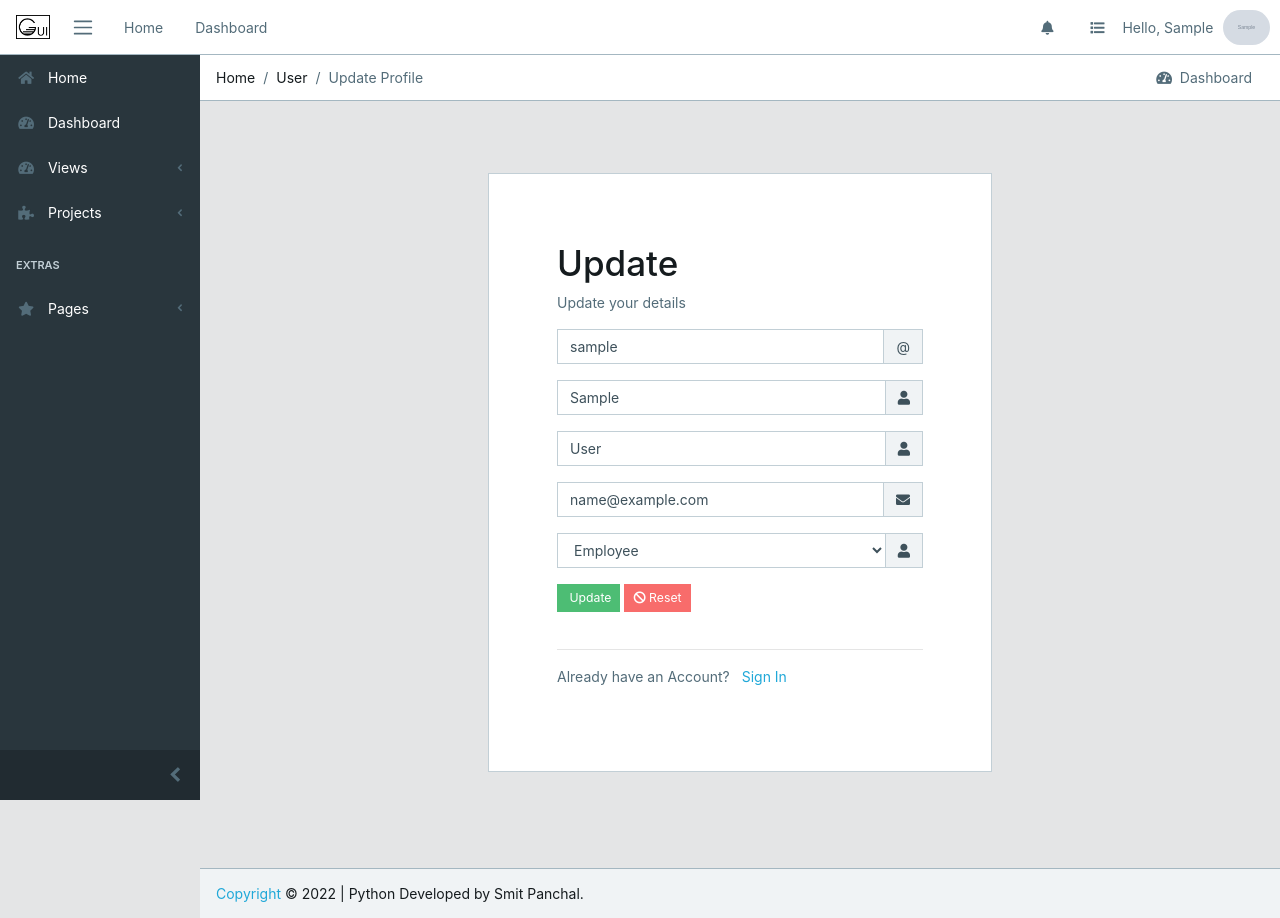
After one commit to Fly-Pig00/projects-management-system-django, a Django app: page /user/update-profile/1 in a window 1280 px wide. The commit adds this page. Run offline with Django 4.2, Linux system fonts and the light colour scheme; a user stored in the database is signed in; tables that the repository leaves empty hold one stand-in row (values such as "Sample post"); grey boxes marked "Sample" are stand-in pictures; some libraries are stand-ins or nearby versions.

Commit message:
update-profile-added

```diff
--- a/project_ms/user/forms.py
+++ b/project_ms/user/forms.py
@@ -86,3 +86,62 @@ class ProfilePictureForm(forms.Form):
         super(ProfilePictureForm, self).__init__(*args, **kwargs)
         self.fields['img'].widget.attrs['class'] = 'custom-file-input'
         self.fields['img'].widget.attrs['id'] = 'validatedCustomFile'
+
+class ProfileUpdateForm(forms.ModelForm):
+
+    email = forms.EmailField(label='E-mail', required=True)
+    type = forms.ChoiceField(choices=employment_type)
+
+    class Meta:
+        model = User
+        fields = {
+            'username',
+            'first_name',
+            'last_name',
+            'email',
+            'type',
+            # 'password1',
+            # 'password2',
+        }
+
+        labels = {
+            'username' : 'Username',
+            'first_name': 'Name',
+            'last_name': 'Last Name',
+            # 'password1' : 'Password',
+            # 'password2' : 'Confirm Password',
+        }
+    def save(self, commit=True):
+        user = super(ProfileUpdateForm, self).save(commit=False)
+        user.username = self.cleaned_data['username']
+        user.first_name = self.cleaned_data['first_name']
+        user.last_name = self.cleaned_data['last_name']
+        user.type = self.cleaned_data['type']
+        user.email = self.cleaned_data['email']
+        em_type = self.cleaned_data['type']
+        print(em_type)
+
+        if commit:
+            user.save()
+            user_profile = UserProfile.objects.filter(user_id = user.id).update(user=user, type = em_type)
+            # user_profile = UserProfile.objects.update(user=user, type = em_type)
+            # user_profile.save()
+
+        return user
+
+    def __init__(self, *args, **kwargs):
+        super(ProfileUpdateForm, self).__init__(*args, **kwargs)
+        self.fields['username'].widget.attrs['class'] = 'form-control'
+        self.fields['username'].widget.attrs['placeholder'] = 'Username'
+        self.fields['first_name'].widget.attrs['class'] = 'form-control'
+        self.fields['first_name'].widget.attrs['placeholder'] = 'First name'
+        self.fields['last_name'].widget.attrs['class'] = 'form-control'
+        self.fields['last_name'].widget.attrs['placeholder'] = 'Last name'
+        self.fields['email'].widget.attrs['class'] = 'form-control'
+        self.fields['email'].widget.attrs['placeholder'] = 'E-mail'
+        self.fields['type'].widget.attrs['class'] = 'form-control'
+        self.fields['type'].widget.attrs['placeholder'] = 'Employment-Type'
+        # self.fields['password1'].widget.attrs['class'] = 'form-control'
+        # self.fields['password1'].widget.attrs['placeholder'] = 'Password'
+        # self.fields['password2'].widget.attrs['class'] = 'form-control'
+        # self.fields['password2'].widget.attrs['placeholder'] = 'Retype Password'
--- /dev/null
+++ b/project_ms/user/templates/user/update-profile.html
@@ -0,0 +1,122 @@
+{% extends 'core/base.html' %}
+{% load static %}
+
+{% block breadcrumb %}
+        <li class="breadcrumb-item">Home</li>
+        <li class="breadcrumb-item">User</li>
+        <li class="breadcrumb-item active">Update Profile</li>
+{% endblock breadcrumb%}
+
+
+{% block content %}
+<div class="container animated fadeIn">
+    <div class="row justify-content-center">
+        <div class="col-7">
+            <div class="card-group p-5">
+                <div class="card p-5 mb-5">
+                    <div class="card-body">
+                        {% csrf_token %}
+                        <h1>Update</h1>
+                        <p class="text-muted">Update your details</p>
+                        <form action="" method="post">
+                            {% csrf_token %}
+                            <div class="form-group">
+                                <div class="input-group">
+                                    {{ form.username }}
+                                    <div class="input-group-append">
+                                        <span class="input-group-text">@</span>
+                                    </div>
+                                    {% if form.username.errors %}
+                                    <ol>
+                                        {% for error in form.username.errors %}
+                                        <li><strong>{{ error|escape }}</strong></li>
+                                        {% endfor %}
+                                    </ol>
+                                    {% endif %}
+                                </div>
+                            </div>
+                            <div class="form-group">
+                                <div class="input-group">
+                                    {{ form.first_name }}
+                                    <div class="input-group-append">
+                                        <span class="input-group-text"><i class="fa fa-user"></i></span>
+                                    </div>
+                                    {% if form.first_name.errors %}
+                                    <ol>
+                                        {% for error in form.first_name.errors %}
+                                        <li><strong>{{ error|escape }}</strong></li>
+                                        {% endfor %}
+                                    </ol>
+                                    {% endif %}
+                                </div>
+                            </div>
+                            <div class="form-group">
+                                <div class="input-group">
+                                    {{ form.last_name }}
+                                    <div class="input-group-append">
+                                        <span class="input-group-text"><i class="fa fa-user"></i></span>
+                                    </div>
+                                    {% if form.last_name.errors %}
+                                    <ol>
+                                        {% for error in form.last_name.errors %}
+                                        <li><strong>{{ error|escape }}</strong></li>
+                                        {% endfor %}
+                                    </ol>
+                                    {% endif %}
+                                </div>
+                            </div>
+                            <div class="form-group">
+                                <div class="input-group">
+                                    {{ form.email }}
+                                    <div class="input-group-append">
+                                        <span class="input-group-text"><i class="fa fa-envelope"></i></span>
+                                    </div>
+                                    {% if form.email.errors %}
+                                    <ol>
+                                        {% for error in form.email.errors %}
+                                        <li><strong>{{ error|escape }}</strong></li>
+                                        {% endfor %}
+                                    </ol>
+                                    {% endif %}
+                                </div>
+                            </div>
+                            <div class="form-group">
+                                <div class="input-group">
+                                    {{ form.type }}
+                                    <div class="input-group-append">
+                                        <span class="input-group-text"><i class="fa fa-user"></i></span>
+                                    </div>
+                                    {% if form.type.errors %}
+                                    <ol>
+                                        {% for error in form.type.errors %}
+                                        <li><strong>{{ error|escape }}</strong></li>
+                                        {% endfor %}
+                                    </ol>
+                                    {% endif %}
+                                </div>
+                            </div>
+
+                            <div class="">
+                                <button type="submit" class="btn btn-sm btn-success"><i class="fa fa-dot-circle-o"></i>
+                                    Update</button>
+                                <button type="reset" class="btn btn-sm btn-danger"><i class="fa fa-ban"></i>
+                                    Reset</button>
+                            </div>
+                        </form>
+
+                <div>
+                    <br>
+                    <hr>
+                    <p class="text-muted">
+                        Already have an Account? <a class="ml-2" href="{% url 'core:login' %}">Sign In</a>
+                    </p>
+                </div>
+                        {{ form.errors }}
+                    </div>
+                </div>
+            </div>
+        </div>
+    </div>
+</div>
+
+{% endblock %}
--- a/project_ms/user/urls.py
+++ b/project_ms/user/urls.py
@@ -8,4 +8,5 @@ app_name = 'user'
 urlpatterns = [
     path('register/', views.register, name='register'),
     path('profile/', views.profile, name='profile'),
+    path('update-profile/<int:id>', views.UpdateProfile, name='update-profile'),
 ]
--- a/project_ms/user/views.py
+++ b/project_ms/user/views.py
@@ -1,10 +1,10 @@
 from django.shortcuts import render,redirect
 from django.urls import reverse
-from .forms import UserRegisterForm, ProfilePictureForm
+from .forms import UserRegisterForm, ProfilePictureForm, ProfileUpdateForm
 from django.contrib.auth import login
 from django.contrib import messages
 from django.contrib.auth.decorators import login_required
-
+from django.contrib.auth.models import User
 # Create your views here.
 
 def register(request):
@@ -36,3 +36,25 @@ def profile(request):
         img_form = ProfilePictureForm()
         context = {'img_form' : img_form }
         return render(request, 'user/profile.html', context)
+
+
+@login_required
+def UpdateProfile(request, id):
+    if request.method == 'POST':
+        obj = User.objects.get(pk = id)
+        print(obj)
+        u_form = ProfileUpdateForm(request.POST, instance=obj)
+        context = {'form': u_form}
+        if u_form.is_valid():
+            u_form.save()
+            messages.success(request, ('Profile updated successfully'))
+            return redirect(reverse('user:profile'))
+        else:
+            return render(request, 'user/update-profile.html', context)
+    else:
+        obj = User.objects.get(pk = id)
+        u_form = ProfileUpdateForm(instance=obj)
+        context = {
+            'form': u_form,
+        }
+        return render(request,'user/update-profile.html', context)
```
Also changed, not shown: project_ms/projects/templates/projects/update-task.html (+3 -11 lines), project_ms/user/templates/user/profile.html (+14 -1 lines), project_ms/core/media/core/avatar/wallpaperflare.com_wallpaper_4.jpg (added), project_ms/core/media/core/avatar/wp8408826-thor-4k-pc-wallpapers.jpg (added).
